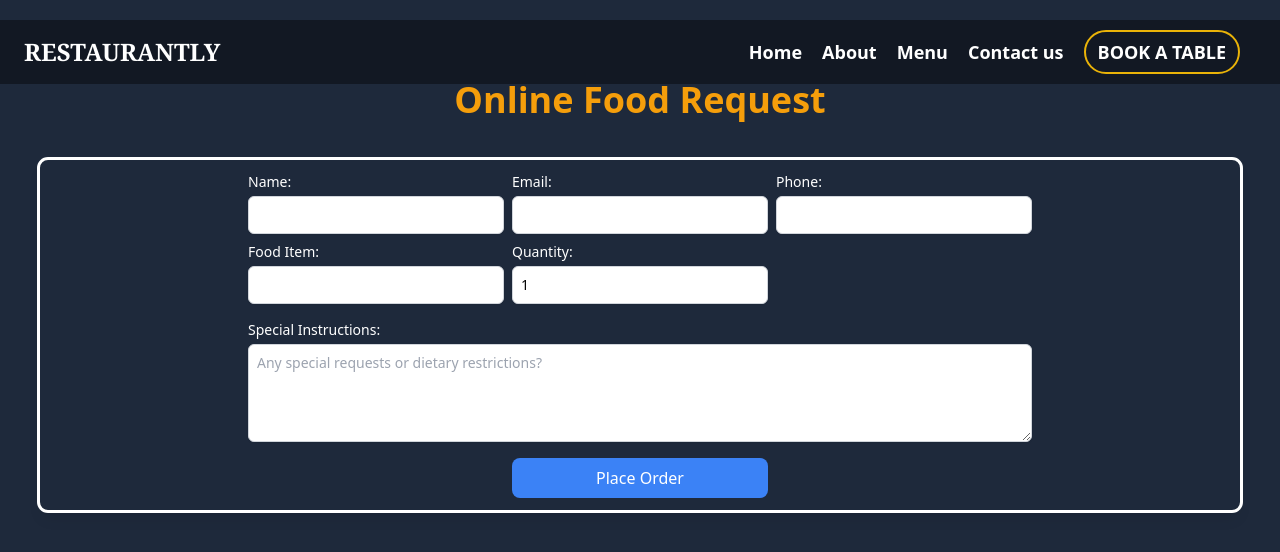
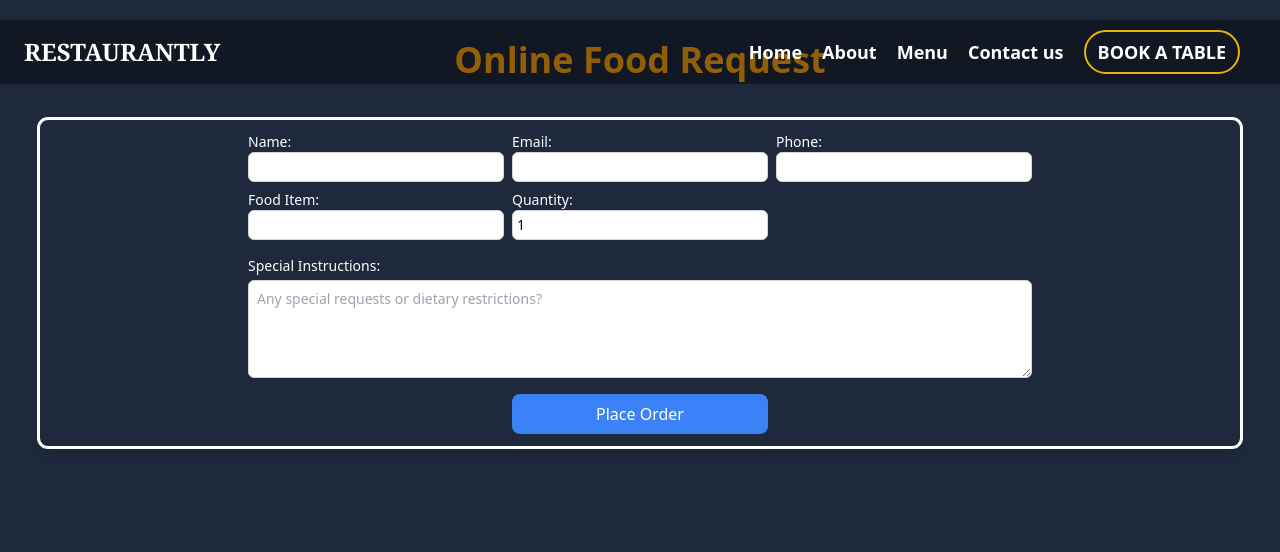
Before and after one commit to Muhammad361738/RestaurentAppNextjs, a Next.js app: page /OnlineFood in a window 1280 px wide. Shown: the top 552 px of the page. Built offline with nearby package versions, Linux system fonts and the light colour scheme.

Commit message:
some modification

```diff
--- a/src/app/Contact/page.tsx
+++ b/src/app/Contact/page.tsx
@@ -30,7 +30,7 @@ const ContactUsForm: React.FC = () => {
   };
 
   return (
-    <div className='bg-black bg-opacity-95 h-screen relative'>
+    <div className='bg-black bg-opacity-95 h-screen '>
              <h2 className='text-center font-bold text-2xl md:text-4xl text-amber-600 pt-24'>Contact Us</h2>
             <div className='md:flex items-center justify-center gap-10 lg:gap-20  mt-10 p-3 '>
            <div className=' '>
--- a/src/app/Navbar/page.tsx
+++ b/src/app/Navbar/page.tsx
@@ -1,35 +1,99 @@
-import React from 'react';
-import Link from "next/link"
+// import React from 'react';
+// import Link from "next/link"
+
+// const Page = () => {
+
+//     return (
+//         <div>
+//        <nav className="bg-black bg-opacity-40 fixed w-full z-10 mx-auto h-16 mt-5 text-center text-white">
+
+//             <div className="flex justify-between items-center">
+
+//                  <div className=" font-bold text-2xl font-serif pt-4 pl-6">
+//                     <h2>RESTAURANTLY</h2>
+//                </div>
+
+//               <div className='hidden md:block pt-4 font-bold text-lg '>
+//                           <ul className='outline-none flex gap-5 pr-10'>
+//                                  <li><Link href={"/"}>Home</Link></li>
+//                                  <li><Link href={"/About"}>About</Link></li>
+//                                  <li><Link href={"/Menu"}>Menu</Link></li>
+//                                  <li><Link href={"/Contact"}>Contact us</Link></li>
+//                                 <li><Link className='px-3 py-2 font-bold border-2 rounded-3xl border-yellow-500' href={"/Table"}>BOOK A TABLE</Link></li>
+//                           </ul>
+//                      </div>
+//                           <div className="block md:hidden  ">
+//                            <a className="text-4xl text-white p-3 " href="#">&#8801;</a>
+//                            </div>
+//           </div>
+
+// </nav>
+
+//         </div>
+//     );
+// }
+
+// export default Page;
+"use client"
+import React, { useState } from 'react';
+import Link from "next/link";
 
 const Page = () => {
+  const [isMenuOpen, setIsMenuOpen] = useState(false);
+
+  const toggleMenu = () => {
+    setIsMenuOpen(!isMenuOpen);
+  };
+
   return (
     <div>
       <nav className="bg-black bg-opacity-40 fixed w-full z-10 mx-auto h-16 mt-5 text-center text-white">
-
         <div className="flex justify-between items-center">
-
-                 <div className=" font-bold text-2xl font-serif pt-4 pl-6">
+          <div className="font-bold text-2xl font-serif pt-4 pl-6">
             <h2>RESTAURANTLY</h2>
           </div>
 
-              <div className='hidden md:block pt-4 font-bold text-lg '>
-                          <ul className='outline-none flex gap-5 pr-10'>
-                                 <li><Link href={"/"}>Home</Link></li>
-                                 <li><Link href={"/About"}>About</Link></li>
-                                 <li><Link href={"/Menu"}>Menu</Link></li>
-                                 <li><Link href={"/Contact"}>Contact us</Link></li>
-                                <li><Link className='px-3 py-2 font-bold border-2 rounded-3xl border-yellow-500' href={"/Table"}>BOOK A TABLE</Link></li>
+          {/* Desktop Menu */}
+          <div className="hidden md:block pt-4 font-bold text-lg">
+            <ul className="outline-none flex gap-5 pr-10">
+              <li><Link href="/">Home</Link></li>
+              <li><Link href="/About">About</Link></li>
+              <li><Link href="/Menu">Menu</Link></li>
+              <li><Link href="/Contact">Contact us</Link></li>
+              <li>
+                <Link className="px-3 py-2 font-bold border-2 rounded-3xl border-yellow-500" href="/Table">
+                  BOOK A TABLE
+                </Link>
+              </li>
             </ul>
           </div>
-                          <div className="block md:hidden  ">
-                           <a className="text-4xl text-white p-3 " href="#">&#8801;</a>
+
+          {/* Hamburger Icon for Mobile */}
+          <div className="block md:hidden">
+            <button onClick={toggleMenu} className="text-4xl text-white p-3">&#8801;</button>
           </div>
         </div>
-
       </nav>
 
+      {/* Mobile Menu Modal */}
+      {isMenuOpen && (
+        <div className="fixed inset-0 bg-black bg-opacity-75 z-20 flex flex-col items-center justify-center">
+          <button onClick={toggleMenu} className="absolute top-5 right-5 text-4xl text-white">&#10006;</button>
+          <ul className="text-center text-white text-2xl space-y-6">
+            <li><Link href="/" onClick={toggleMenu}>Home</Link></li>
+            <li><Link href="/About" onClick={toggleMenu}>About</Link></li>
+            <li><Link href="/Menu" onClick={toggleMenu}>Menu</Link></li>
+            <li><Link href="/Contact" onClick={toggleMenu}>Contact us</Link></li>
+            <li>
+              <Link className="px-4 py-3 font-bold border-2 rounded-full border-yellow-500" href="/Table" onClick={toggleMenu}>
+                BOOK A TABLE
+              </Link>
+            </li>
+          </ul>
+        </div>
+      )}
     </div>
   );
-}
+};
 
 export default Page;
--- a/src/app/OnlineFood/page.tsx
+++ b/src/app/OnlineFood/page.tsx
@@ -27,10 +27,10 @@ const FoodRequestForm: React.FC = () => {
   };
 
   return (
-    <div className='bg-slate-800 h-screen pt-20'>
+    <div className='bg-slate-800 h-screen pt-10'>
     <h2 className="text-4xl font-bold text-amber-500 mb-6 text-center flex justify-center">Online Food Request</h2>
 
-    <div className="outline m-5 sm:m-10 p-3  text-white rounded-lg flex justify-center shadow-lg relative  md:top-0">
+    <div className="outline sm:m-10 p-3  text-white rounded-lg flex justify-center shadow-lg ">
       {/* <h2 className="text-2xl font-bold mb-6 text-center">Online Food Request</h2> */}
       <form onSubmit={handleSubmit} className="space-y-4">
         {/* Grid Layout - Responsive from medium to large screens */}
@@ -42,7 +42,7 @@ const FoodRequestForm: React.FC = () => {
               value={name}
               onChange={(e) => setName(e.target.value)}
               required
-              className="mt-1 p-2 block w-64 border border-gray-300 rounded-md shadow-sm focus:ring-blue-500 focus:border-blue-500 sm:text-sm text-black"
+              className="mt-0 p-1 block w-64 border border-gray-300 rounded-md shadow-sm focus:ring-blue-500 focus:border-blue-500 sm:text-sm text-black"
             />
           </div>
           <div>
@@ -52,7 +52,7 @@ const FoodRequestForm: React.FC = () => {
               value={email}
               onChange={(e) => setEmail(e.target.value)}
               required
-              className="mt-1 p-2 block w-64 border border-gray-300 rounded-md shadow-sm focus:ring-blue-500 focus:border-blue-500 sm:text-sm text-black"
+              className="mt-0 p-1 block w-64 border border-gray-300 rounded-md shadow-sm focus:ring-blue-500 focus:border-blue-500 sm:text-sm text-black"
             />
           </div>
           <div>
@@ -62,7 +62,7 @@ const FoodRequestForm: React.FC = () => {
               value={phone}
               onChange={(e) => setPhone(e.target.value)}
               required
-              className="mt-1 p-2 block w-64 border border-gray-300 rounded-md shadow-sm focus:ring-blue-500 focus:border-blue-500 sm:text-sm text-black"
+              className="mt-0 p-1 block w-64 border border-gray-300 rounded-md shadow-sm focus:ring-blue-500 focus:border-blue-500 sm:text-sm text-black"
             />
           </div>
           <div>
@@ -72,7 +72,7 @@ const FoodRequestForm: React.FC = () => {
               value={foodItem}
               onChange={(e) => setFoodItem(e.target.value)}
               required
-              className="mt-1 p-2 block w-64 border border-gray-300 rounded-md shadow-sm focus:ring-blue-500 focus:border-blue-500 sm:text-sm text-black"
+              className="mt-0 p-1 block w-64 border border-gray-300 rounded-md shadow-sm focus:ring-blue-500 focus:border-blue-500 sm:text-sm text-black"
             />
           </div>
           <div>
@@ -83,7 +83,7 @@ const FoodRequestForm: React.FC = () => {
               onChange={(e) => setQuantity(Number(e.target.value))}
               min="1"
               required
-              className="mt-1 p-2 block w-64 border border-gray-300 rounded-md shadow-sm focus:ring-blue-500 focus:border-blue-500 sm:text-sm text-black"
+              className="mt-0 p-1 block w-64 border border-gray-300 rounded-md shadow-sm focus:ring-blue-500 focus:border-blue-500 sm:text-sm text-black"
             />
           </div>
         </div>
--- a/src/app/Table/page.tsx
+++ b/src/app/Table/page.tsx
@@ -30,7 +30,7 @@ const ReservationForm: React.FC = () => {
 
   return (
 
-    <div className='bg-black h-screen bg-opacity-95 relative '>
+    <div className='bg-black h-screen bg-opacity-95 '>
           <h2 className="text-4xl font-bold pt-20 text-amber-600 mb-6 text-center">Table Reservation</h2>
 
     <div className="outline m-5 sm:m-10  mx-4xl p-3 flex justify-center   text-white rounded-lg shadow-lg">
@@ -46,7 +46,7 @@ const ReservationForm: React.FC = () => {
               value={name}
               onChange={(e) => setName(e.target.value)}
               required
-              className="mt-1 p-2 block w-64 border border-gray-300 rounded-md shadow-sm focus:ring-blue-500 focus:border-blue-500 sm:text-sm text-black"
+              className="mt-0 p-1 block w-64 border border-gray-300 rounded-md shadow-sm focus:ring-blue-500 focus:border-blue-500 sm:text-sm text-black"
             />
           </div>
           <div>
@@ -56,7 +56,7 @@ const ReservationForm: React.FC = () => {
               value={email}
               onChange={(e) => setEmail(e.target.value)}
               required
-              className="mt-1 p-2 block w-64 border border-gray-300 rounded-md shadow-sm focus:ring-blue-500 focus:border-blue-500 sm:text-sm text-black"
+              className="mt-0 p-1 block w-64 border border-gray-300 rounded-md shadow-sm focus:ring-blue-500 focus:border-blue-500 sm:text-sm text-black"
             />
           </div>
           <div>
@@ -66,7 +66,7 @@ const ReservationForm: React.FC = () => {
               value={phone}
               onChange={(e) => setPhone(e.target.value)}
               required
-              className="mt-1 p-2 block w-64 border border-gray-300 rounded-md shadow-sm focus:ring-blue-500 focus:border-blue-500 sm:text-sm text-black"
+              className="mt-0 p-1 block w-64 border border-gray-300 rounded-md shadow-sm focus:ring-blue-500 focus:border-blue-500 sm:text-sm text-black"
             />
           </div>
           {/* Date and Time in the same row on lg, stacked below Phone */}
@@ -77,7 +77,7 @@ const ReservationForm: React.FC = () => {
               value={date}
               onChange={(e) => setDate(e.target.value)}
               required
-              className="mt-1 p-2 block w-64 border border-gray-300 rounded-md shadow-sm focus:ring-blue-500 focus:border-blue-500 sm:text-sm text-black"
+              className="mt-0 p-1 block w-64 border border-gray-300 rounded-md shadow-sm focus:ring-blue-500 focus:border-blue-500 sm:text-sm text-black"
             />
           </div>
           <div>
@@ -87,7 +87,7 @@ const ReservationForm: React.FC = () => {
               value={time}
               onChange={(e) => setTime(e.target.value)}
               required
-              className="mt-1 p-2 block w-64 border border-gray-300 rounded-md shadow-sm focus:ring-blue-500 focus:border-blue-500 sm:text-sm text-black"
+              className="mt-0 p-1 block w-64 border border-gray-300 rounded-md shadow-sm focus:ring-blue-500 focus:border-blue-500 sm:text-sm text-black"
             />
           </div>
           <div>
@@ -98,7 +98,7 @@ const ReservationForm: React.FC = () => {
               onChange={(e) => setPeople(Number(e.target.value))}
               min="1"
               required
-              className="mt-1 p-2 block w-64 border border-gray-300 rounded-md shadow-sm focus:ring-blue-500 focus:border-blue-500 sm:text-sm text-black"
+              className="mt-0 p-1 block w-64 border border-gray-300 rounded-md shadow-sm focus:ring-blue-500 focus:border-blue-500 sm:text-sm text-black"
             />
           </div>
         </div>
@@ -111,7 +111,7 @@ const ReservationForm: React.FC = () => {
               value={message}
               onChange={(e) => setMessage(e.target.value)}
               rows={4}
-              className="mt-1 p-2 block w-64 md:w-full border border-gray-300 rounded-md shadow-sm focus:ring-blue-500 focus:border-blue-500 sm:text-sm text-black"
+              className="mt-0 p-1 block w-64 md:w-full border border-gray-300 rounded-md shadow-sm focus:ring-blue-500 focus:border-blue-500 sm:text-sm text-black"
               placeholder="Any special requests or details?"
             />
           </div>
```
Lines whose indentation alone changed are shown as unchanged.
